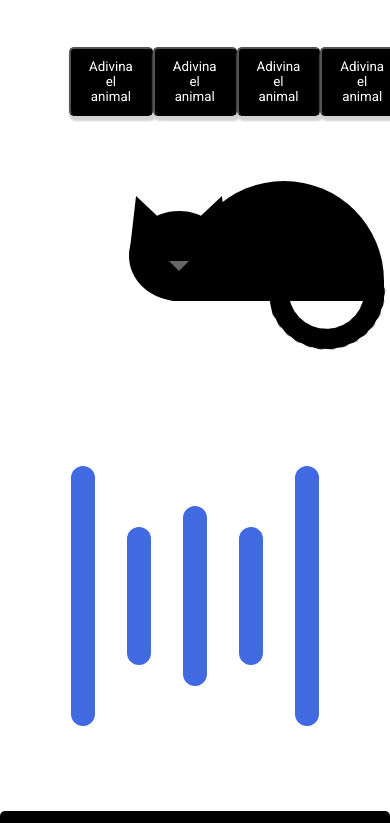
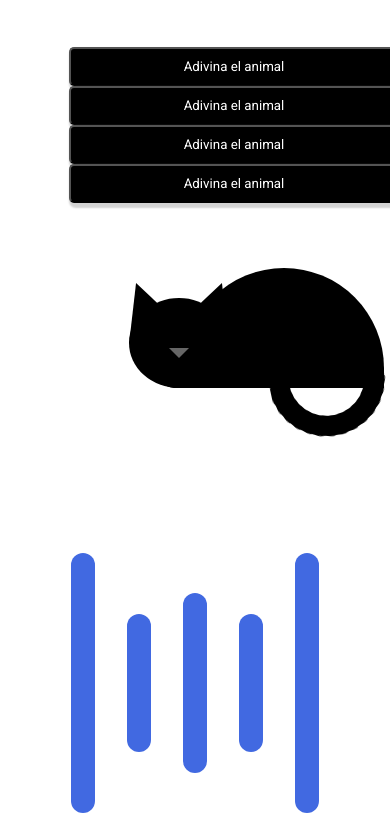
Before and after one commit to MiguelQuereda/Catspaw, a plain HTML site: page blog.html in a window 390 px wide. Shown: the part 9140-9963 px from the top of the page. Drawn offline with Linux system fonts and the light colour scheme.

Commit message:
reorganizar audios

```diff
--- a/assets/css/queris.css
+++ b/assets/css/queris.css
@@ -91,7 +91,12 @@
         border-left: none !important;
         border-top: 2px solid;
     }
-
+    .sonidos{
+        flex-direction: column;
+    }
+    .sonidos div button {
+        width: 100%;
+    }
 
     /*  SERVICIOS */
     body main .datos.personales div {
```
